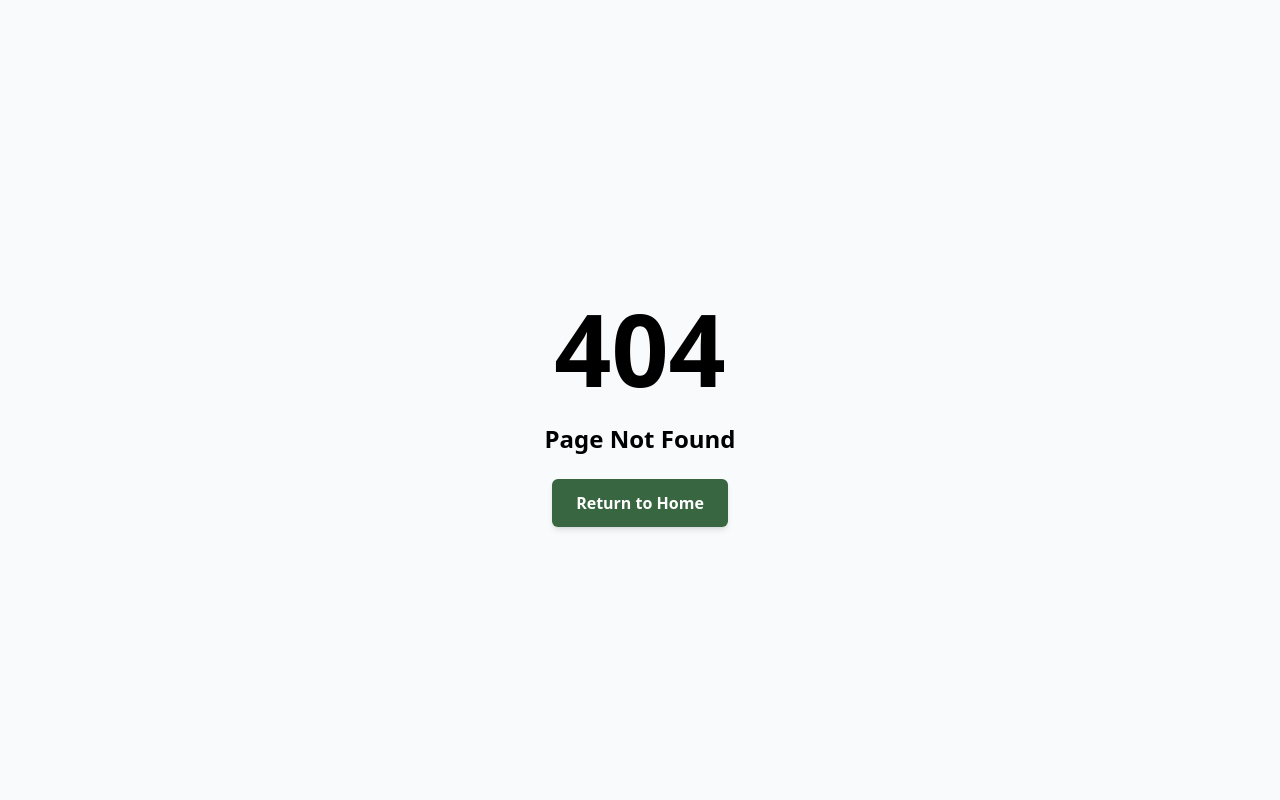
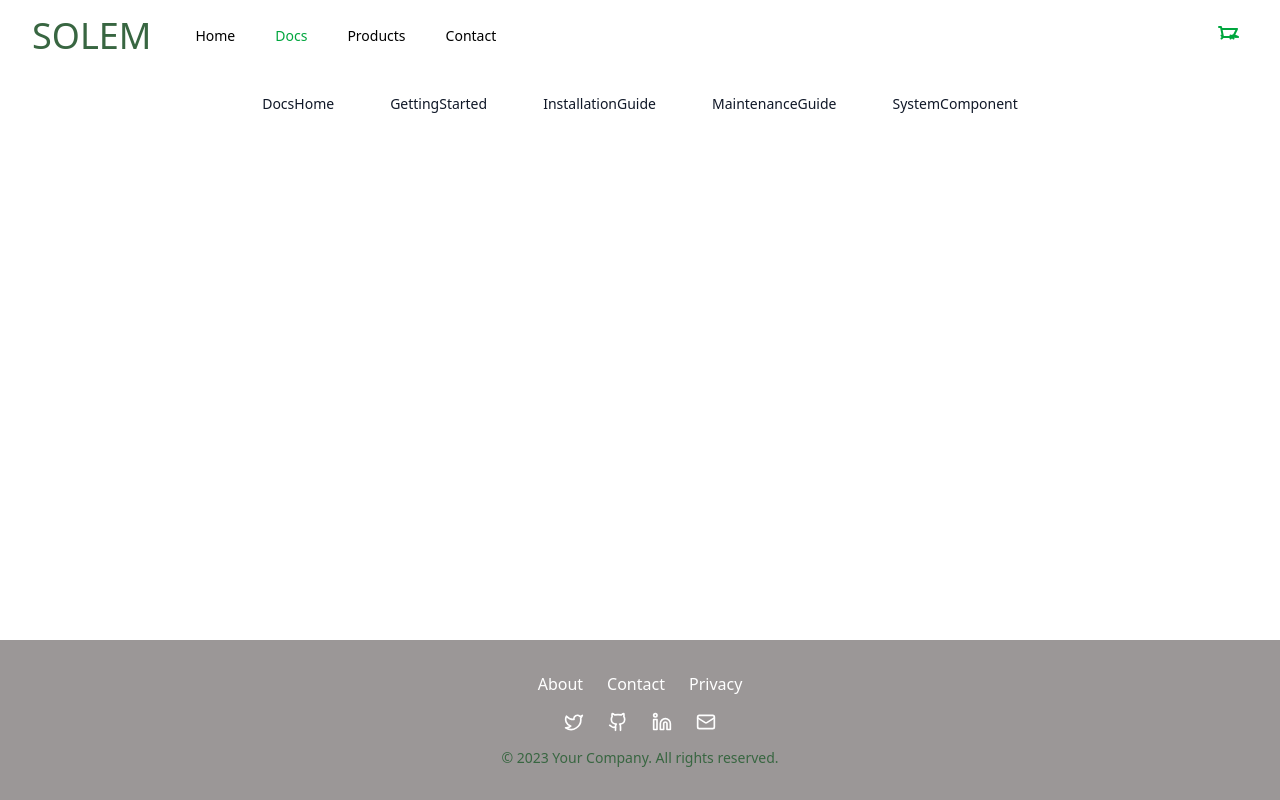
Before and after one commit to Prakhar-99/Solem, a React (Vite) app in the folder frontend/: page /document/Maintanance in a window 1280 px wide. Before the commit this address had no page. Built offline with nearby package versions, Linux system fonts and the light colour scheme.

Commit message:
commit-mcreate a documentation pages for docs of website and create a nested routes for documents page and add a docs nav for surfing documents in docs page

```diff
--- /dev/null
+++ b/frontend/src/components/DocsNav.jsx
@@ -0,0 +1,78 @@
+import React, { useState } from 'react';
+import { Link } from 'react-router-dom'; // Assuming you're using React Router for navigation
+// import { Bars3Icon, XMarkIcon } from '@heroicons/react/24/outline'; // Install @heroicons/react if not already
+
+const DocsNavbar = () => {
+  const [isOpen, setIsOpen] = useState(false);
+  const toggleMenu = () => {
+    setIsOpen(!isOpen);
+  }
+
+  const navItems = [
+    { name: 'DocsHome', path: 'docs-home' },
+    { name: 'GettingStarted', path: 'getting-started' },
+    { name: 'InstallationGuide', path: 'installation' },
+    { name: 'MaintenanceGuide', path: 'Maintanance' },
+    { name: 'SystemComponent', path:  "system-component" },
+  ];
+
+  return (
+    <nav className=" w-full overflow-x-hidden">
+      <div className="max-w-7xl mx-auto px-4 sm:px-6 lg:px-8">
+        <div className="flex justify-center items-center h-16 relative">
+          {/* Desktop Navigation */}
+          <div className="hidden md:flex space-x-8">
+            {navItems.map((item) => (
+              <Link
+                key={item.path}
+                to={item.path}
+                className="text-gray-900 hover:text-primary-green px-3 py-2 rounded-md text-sm font-medium transition-colors"
+              >
+                {item.name}
+              </Link>
+            ))}
+          </div>
+
+          {/* Mobile Hamburger Button */}
+          <div className="md:hidden absolute left-0">
+        <button
+              onClick={toggleMenu}
+              className={`text-element hover:text-gray-900 p-2 rounded-md hover:bg-gray-100 transition-colors   ${!isOpen ? 'block' : 'hidden'}`}
+              aria-label="Toggle menu"
+
+            >
+             Documentations
+            </button>
+
+            <button
+            onClick={toggleMenu}
+              className={`text-element hover:text-gray-900 p-2 rounded-md hover:bg-gray-100 transition-colors   ${isOpen ? 'block' : 'hidden'}`}
+              aria-label="Toggle menu">
+                close
+              </button>
+          </div>
+        </div>
+
+        {/* Mobile Menu */}
+        {isOpen && (
+          <div className="md:hidden">
+            <div className="px-2 pt-2 pb-3 space-y-1 sm:px-3 bg-white border-t border-gray-200">
+              {navItems.map((item) => (
+                <Link
+                  key={item.path}
+                  to={item.path}
+                  className="text-gray-900 hover:text-primary-green block px-3 py-2 rounded-md text-base font-medium"
+                  onClick={() => setIsOpen(false)} // Close menu on click
+                >
+                  {item.name}
+                </Link>
+              ))}
+            </div>
+          </div>
+        )}
+      </div>
+    </nav>
+  );
+};
+
+export default DocsNavbar;
--- a/frontend/src/components/Navbar.jsx
+++ b/frontend/src/components/Navbar.jsx
@@ -10,7 +10,7 @@ const Navbar = () => {
   };
 
   return (
-    <nav className="  lg:absolute  w-full z-50  ">
+    <nav className="   w-full z-20  ">
       <div className="max-w-7xl mx-auto px-4 sm:px-6 lg:px-8 text-secondary">
         <div className="flex justify-between items-center py-4">
           {/* Left: Site Name */}
@@ -123,11 +123,11 @@ const Navbar = () => {
                 Home
               </NavLink>
               <NavLink
-                to="/about"
+                to="/document"
                 className="block text-gray-600 hover:text-gray-900 px-3 py-2 rounded-md text-base font-medium transition-colors"
                 onClick={() => setIsOpen(false)}
               >
-                About
+                documents
               </NavLink>
               <NavLink
                 to="/products"
--- a/frontend/src/components/ProductAllDisplay.jsx
+++ b/frontend/src/components/ProductAllDisplay.jsx
@@ -12,7 +12,7 @@ const ProductAllDisplay = () => {
     const product = products;
 
     // section for creating paggination variables
-const LoadingSize = 8;
+const LoadingSize = 9;
  const [totalcurent, settotalcurent] = useState(LoadingSize);
  const totalProduct = product.length;
 // check whether the more products is avilable or Not
@@ -36,12 +36,12 @@ const LoadingSize = 8;
                 <div className="text-center lg:my-4 mb-12 w-full px-4">
                     <h1 className="text-5xl ">Avilable Products</h1>
                 </div>
-             <div className=" flex-col px-8 md:flex-row w-full justify-center items-center min-h-[70vh] lg:px-8 ">
+             <div className=" flex-col px-8 md:flex-row w-full justify-center items-center lg:px-8 ">
                 {loading ? (
                     <p className="text-5xl text-complement text-center">LOADING</p>
                     ) : (
 
-                        <div className=" grid grid-cols-1 md:grid-cols-3 lg:grid-cols-4 gap-6">
+                        <div className="  grid grid-cols-1 md:grid-cols-3  gap-6">
                                 {
                                     product.slice(0,totalcurent).map((item) => {
                                        return <ProductCard key={item.id}  product = {item} />
--- /dev/null
+++ b/frontend/src/layout/DocsLayout.jsx
@@ -0,0 +1,25 @@
+import { Outlet } from "react-router-dom"
+import DocsNav from "../components/DocsNav"
+
+
+const DocsLayout = () => {
+
+
+
+
+
+
+
+
+  return (
+    <div className="overflow-x-hidden">
+      <DocsNav />
+
+    <main className="overflow-x-hidden">
+  <Outlet />
+  </main>
+  </div>
+  )
+}
+
+export default DocsLayout
--- /dev/null
+++ b/frontend/src/pages/DocsPages/DocsHome.jsx
@@ -0,0 +1,11 @@
+
+
+const DocsHome = () => {
+  return (
+    <div>
+      <h1 className="text-5xl text-blue-500 w-[100vw] h-[100vh] flex items-center justify-center">docs home page</h1>
+    </div>
+  )
+}
+
+export default DocsHome
--- /dev/null
+++ b/frontend/src/pages/DocsPages/GettingStarted.jsx
@@ -0,0 +1,11 @@
+import React from 'react'
+
+const GettingStarted = () => {
+  return (
+    <div>
+      <h1>heloo i am documentation of a solar pannel</h1>
+    </div>
+  )
+}
+
+export default GettingStarted
--- /dev/null
+++ b/frontend/src/pages/DocsPages/InstallationGuide.jsx
@@ -0,0 +1,11 @@
+import React from 'react'
+
+const InstallationGuide = () => {
+  return (
+    <div>
+
+    </div>
+  )
+}
+
+export default InstallationGuide
--- /dev/null
+++ b/frontend/src/pages/DocsPages/MeintananceGuide.jsx
@@ -0,0 +1,11 @@
+import React from 'react'
+
+const MeintananceGuide = () => {
+  return (
+    <div>
+
+    </div>
+  )
+}
+
+export default MeintananceGuide
--- /dev/null
+++ b/frontend/src/pages/DocsPages/SystemComponent.jsx
@@ -0,0 +1,11 @@
+import React from 'react'
+
+const SystemComponent = () => {
+  return (
+    <div>
+
+    </div>
+  )
+}
+
+export default SystemComponent
--- a/frontend/src/pages/Docx.jsx
+++ b/frontend/src/pages/Docx.jsx
@@ -1,8 +1,13 @@
 import React from 'react'
+import DocsLayout from '../layout/DocsLayout'
+import { Outlet } from 'react-router-dom'
 
 const Docx = () => {
   return (
-    <div>Docx</div>
+    <main>
+      <h1>hello this is documnet page</h1>
+      <Outlet />
+    </main>
   )
 }
 
--- a/frontend/src/pages/Product.jsx
+++ b/frontend/src/pages/Product.jsx
@@ -3,7 +3,9 @@ import ProductAllDisplay from '../components/ProductAllDisplay'
 
 function Product() {
   return (
+    <div>
     <ProductAllDisplay />
+    </div>
   )
 }
 
--- a/frontend/src/routes/routes.jsx
+++ b/frontend/src/routes/routes.jsx
@@ -1,20 +1,41 @@
 import Applayout from "../layout/Applayout";
 import Home from "../pages/Home";
-import Docs from "../pages/Docx";
+import Docx from "../pages/Docx";
 import Product from "../pages/Product";
 import Contact from "../pages/Contact";
 import Cart from "../pages/Cart";
 import NotFound from "../pages/NotFound";
+
+
+import DocsLayout from "../layout/DocsLayout";
+import GettingStarted from "../pages/DocsPages/GettingStarted";
+import InstallationGuide from "../pages/DocsPages/InstallationGuide"
+import MeintananceGuide from "../pages/DocsPages/MeintananceGuide";
+import SystemComponent from "../pages/DocsPages/SystemComponent";
+import DocsHome from "../pages/DocsPages/DocsHome";
 
 export const routes = [
   {
     element: <Applayout />, // Normal pages layout
     children: [
       { path: "/", element: <Home /> },
-      { path: "/document", element: <Docs /> },
       { path: "/products", element: <Product /> },
       { path: "/contact", element: <Contact /> },
       { path: "/cart", element: <Cart /> },
+
+    {
+        path: "/document",
+        element: <DocsLayout />,
+        children: [
+
+              { index: true, path:"docs-home", element: <DocsHome/> },
+              { path: "getting-started", element: <GettingStarted /> },
+              { path: "installation", element: <InstallationGuide /> },
+              { path: "Maintanance", element: <MeintananceGuide/> },
+              {path: "system-component", element: <SystemComponent />}
+
+        ],
+      },
     ],
   },
   {
```
